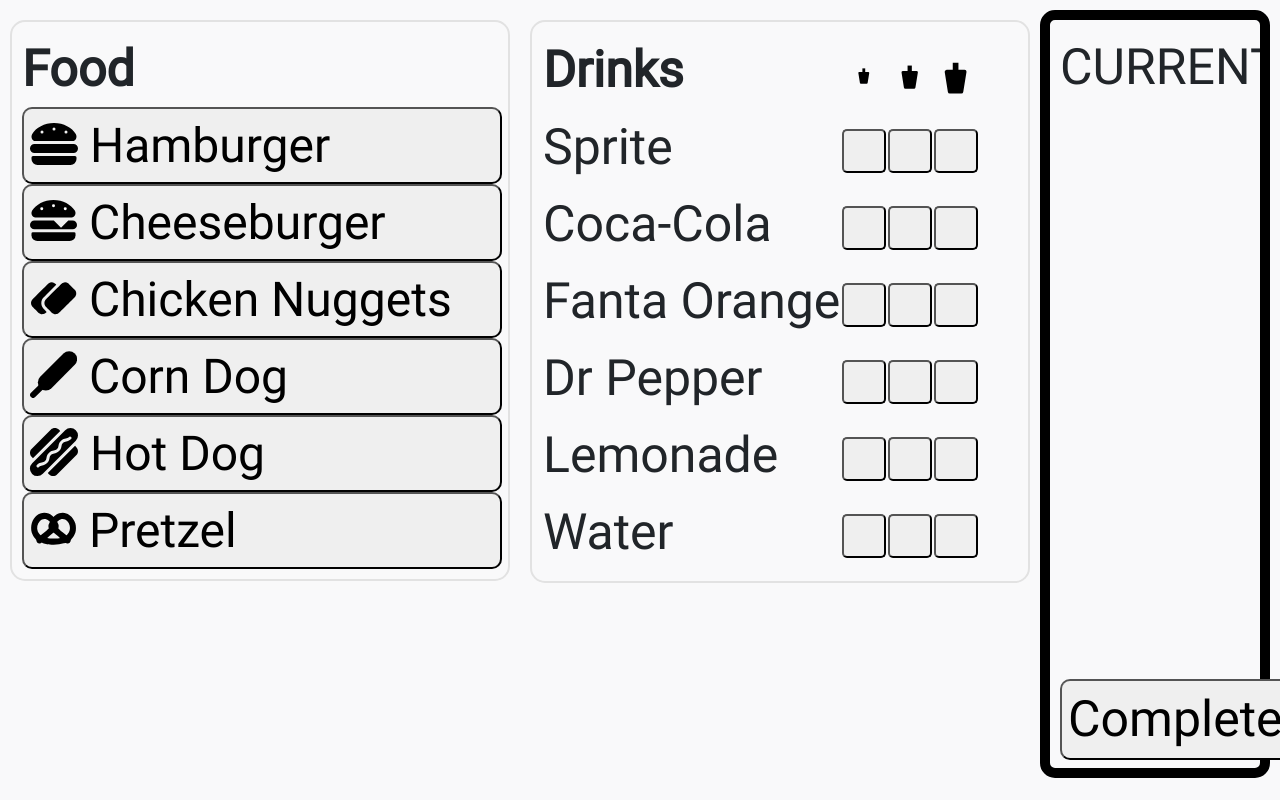
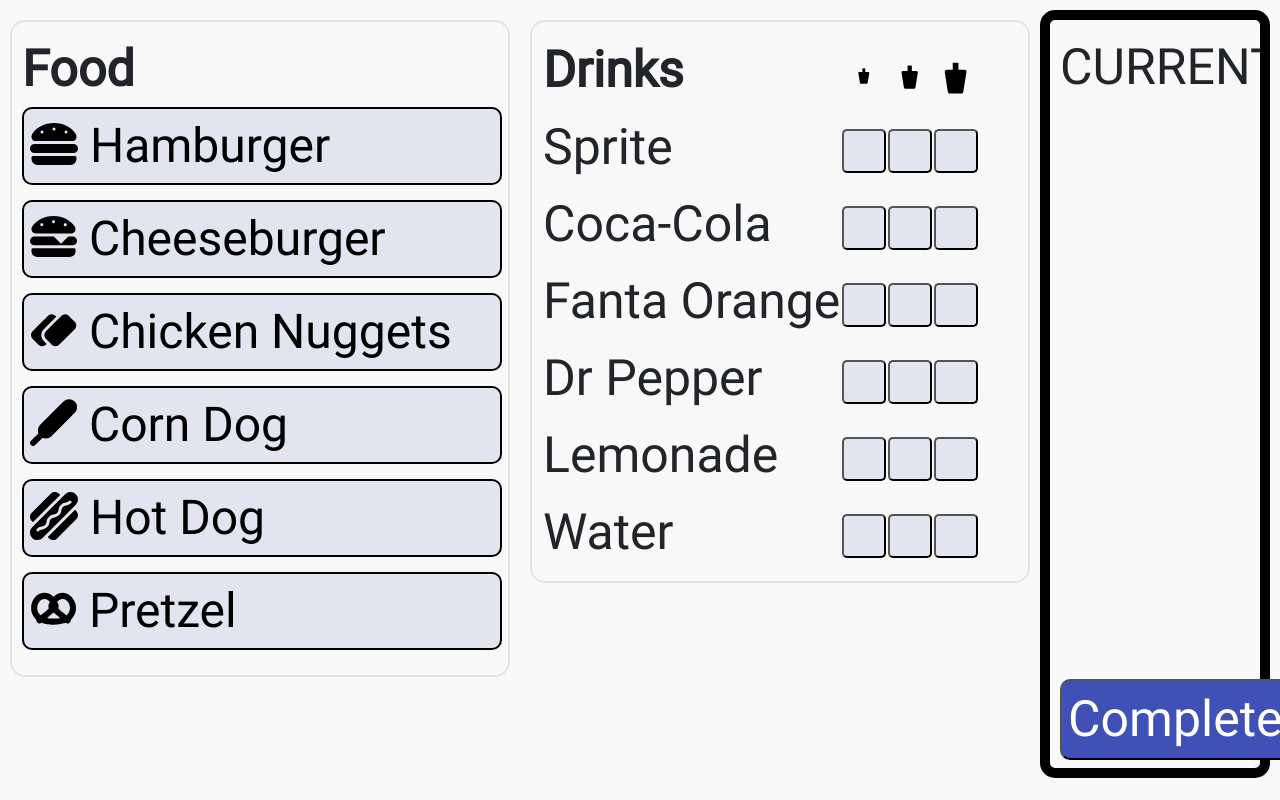
Before and after one commit to kevmich/CMPS285-Fall2020-Section2-Group-3, a React (Create React App) app in the folder KitchenVideoSystem/ClientApp/: page /CashierScreen in a window 1280 px wide. Shown: the top 800 px of the page. Built offline with nearby package versions, Linux system fonts and the light colour scheme.

Commit message:
Styled CashierScreen (color!)

```diff
--- a/KitchenVideoSystem/ClientApp/src/components/CashierScreen.css
+++ b/KitchenVideoSystem/ClientApp/src/components/CashierScreen.css
@@ -9,7 +9,7 @@
 body {
     font-family: 'Roboto', sans-serif;
     font-size: 50px;
-    background-color: #f9f9fa;
+    background-color: #f8f8f8;
 }
 
 .FoodItems, .MenuItems {
@@ -22,20 +22,32 @@
 }
 
 .Button {
+    border: 2px solid #000;
     color: black;
-    background-color: #EFEFEF;
+    background-color: #e2e4f0;
     display: flex;
-    padding-bottom: 0px;
+    margin-bottom: 15px;
     Width: 10em;
     font-size: 48px;
     border-radius: 10px;
     text-align: left;
 }
 
+.Button:active {
+    background-color: black;
+    color: white;
+}
+
 .DButton {
     padding: 20px;
     vertical-align: middle;
-    border-radius:5px;
+    border-radius: 5px;
+    background-color: #e2e4f0
+}
+
+.DButton:active {
+    background-color: black;
+    color: white;
 }
 
 .CompleteButton {
@@ -44,6 +56,13 @@
     width: inherit;
     bottom: 5%;
     border-radius: 10px;
+    background-color: #3f51b6;
+    color: white;
+}
+
+.CompleteButton:active {
+    background-color: white;
+    color: black;
 }
 
 #DrinkTable {
```
